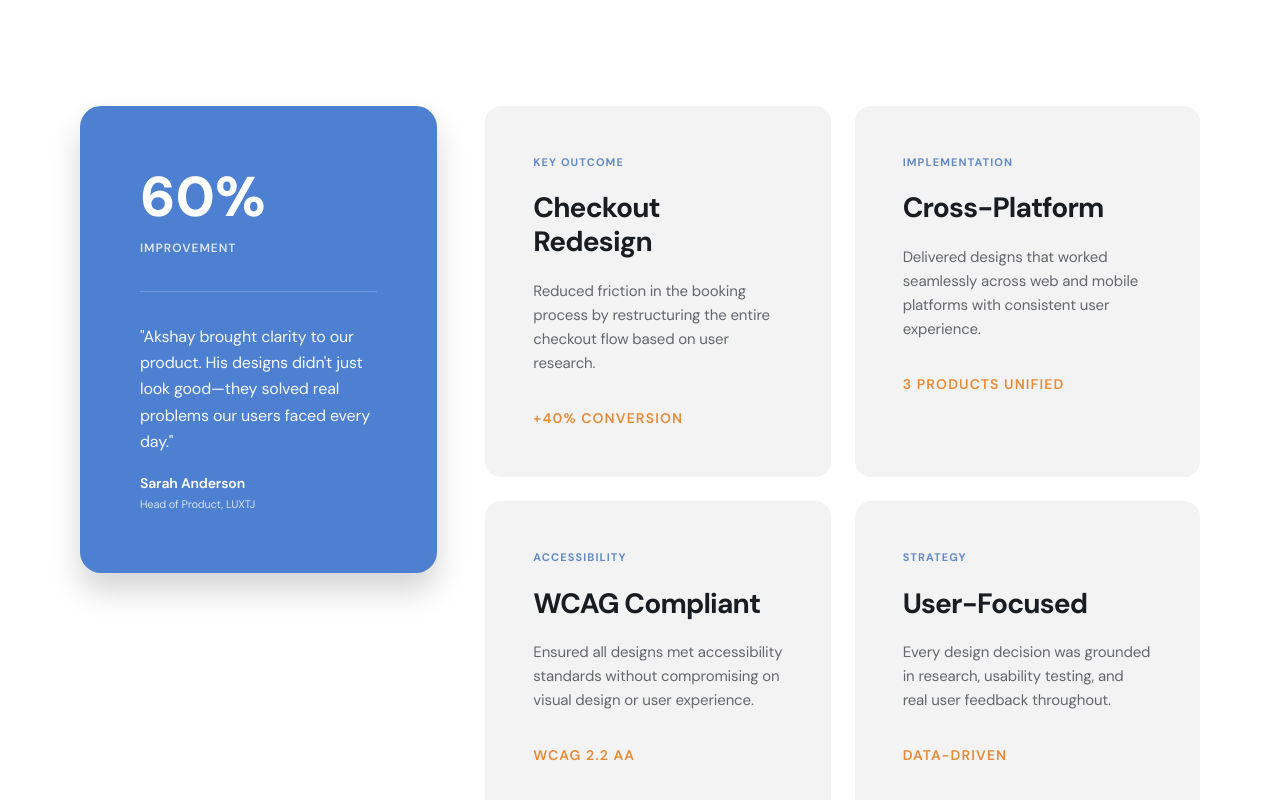
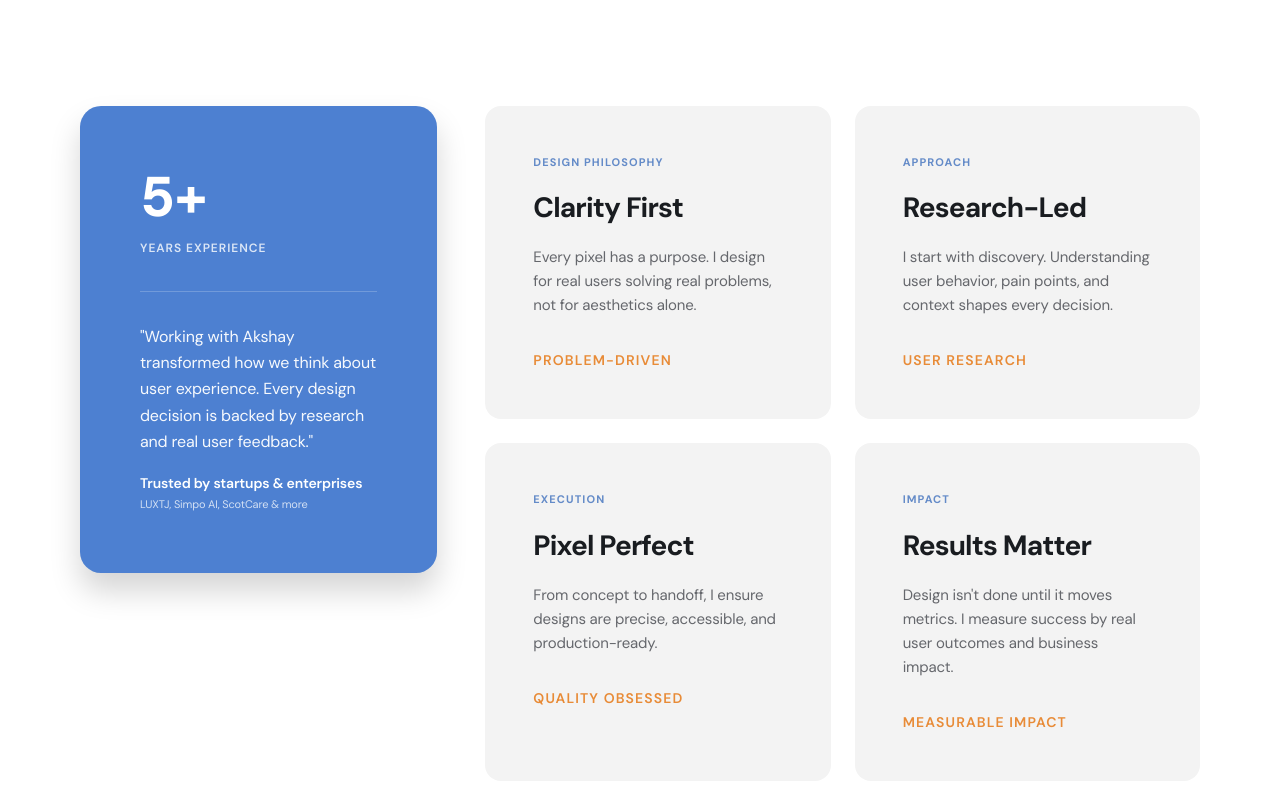
Before and after one commit to Akshayux/akshay-portfolio, a Next.js app: page / in a window 1280 px wide. Shown: the part 3654-4454 px from the top of the page. Built offline with nearby package versions, Linux system fonts and the light colour scheme.

Commit message:
Update Results + Recommendations section with unique homepage content

```diff
--- a/app/page.tsx
+++ b/app/page.tsx
@@ -113,58 +113,58 @@ export default function Home(){return <PageFrame>
     <div className="results-recommendations-grid">
       <div className="results-card-primary">
         <div className="results-metric">
-          <div className="results-metric-value">60%</div>
-          <div className="results-metric-label">Improvement</div>
+          <div className="results-metric-value">5+</div>
+          <div className="results-metric-label">Years Experience</div>
         </div>
 
         <div className="results-divider"></div>
 
         <div className="results-testimonial">
           <p className="results-quote">
-            "Akshay brought clarity to our product. His designs didn't just look good—they solved real problems our users faced every day."
+            "Working with Akshay transformed how we think about user experience. Every design decision is backed by research and real user feedback."
           </p>
           <div>
-            <div className="results-author">Sarah Anderson</div>
-            <div className="results-author-title">Head of Product, LUXTJ</div>
+            <div className="results-author">Trusted by startups & enterprises</div>
+            <div className="results-author-title">LUXTJ, Simpo AI, ScotCare & more</div>
           </div>
         </div>
       </div>
 
       <div className="results-secondary-grid">
         <div className="results-card-secondary">
-          <div className="results-card-label">Key Outcome</div>
-          <h3 className="results-card-title">Checkout Redesign</h3>
+          <div className="results-card-label">Design Philosophy</div>
+          <h3 className="results-card-title">Clarity First</h3>
           <p className="results-card-description">
-            Reduced friction in the booking process by restructuring the entire checkout flow based on user research.
+            Every pixel has a purpose. I design for real users solving real problems, not for aesthetics alone.
           </p>
-          <div className="results-card-highlight">+40% Conversion</div>
+          <div className="results-card-highlight">Problem-Driven</div>
         </div>
 
         <div className="results-card-secondary">
-          <div className="results-card-label">Implementation</div>
-          <h3 className="results-card-title">Cross-Platform</h3>
+          <div className="results-card-label">Approach</div>
+          <h3 className="results-card-title">Research-Led</h3>
           <p className="results-card-description">
-            Delivered designs that worked seamlessly across web and mobile platforms with consistent user experience.
+            I start with discovery. Understanding user behavior, pain points, and context shapes every decision.
           </p>
-          <div className="results-card-highlight">3 Products Unified</div>
+          <div className="results-card-highlight">User Research</div>
         </div>
 
         <div className="results-card-secondary">
-          <div className="results-card-label">Accessibility</div>
-          <h3 className="results-card-title">WCAG Compliant</h3>
+          <div className="results-card-label">Execution</div>
+          <h3 className="results-card-title">Pixel Perfect</h3>
           <p className="results-card-description">
-            Ensured all designs met accessibility standards without compromising on visual design or user experience.
+            From concept to handoff, I ensure designs are precise, accessible, and production-ready.
           </p>
-          <div className="results-card-highlight">WCAG 2.2 AA</div>
+          <div className="results-card-highlight">Quality Obsessed</div>
         </div>
 
         <div className="results-card-secondary">
-          <div className="results-card-label">Strategy</div>
-          <h3 className="results-card-title">User-Focused</h3>
+          <div className="results-card-label">Impact</div>
+          <h3 className="results-card-title">Results Matter</h3>
           <p className="results-card-description">
-            Every design decision was grounded in research, usability testing, and real user feedback throughout.
+            Design isn't done until it moves metrics. I measure success by real user outcomes and business impact.
           </p>
-          <div className="results-card-highlight">Data-Driven</div>
+          <div className="results-card-highlight">Measurable Impact</div>
         </div>
       </div>
     </div>
```
